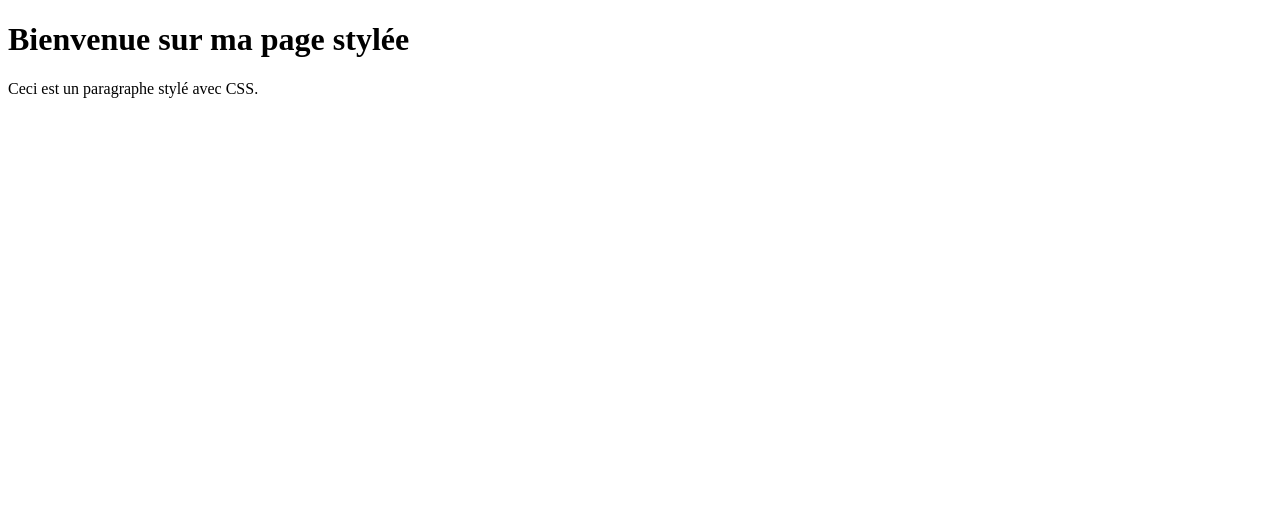
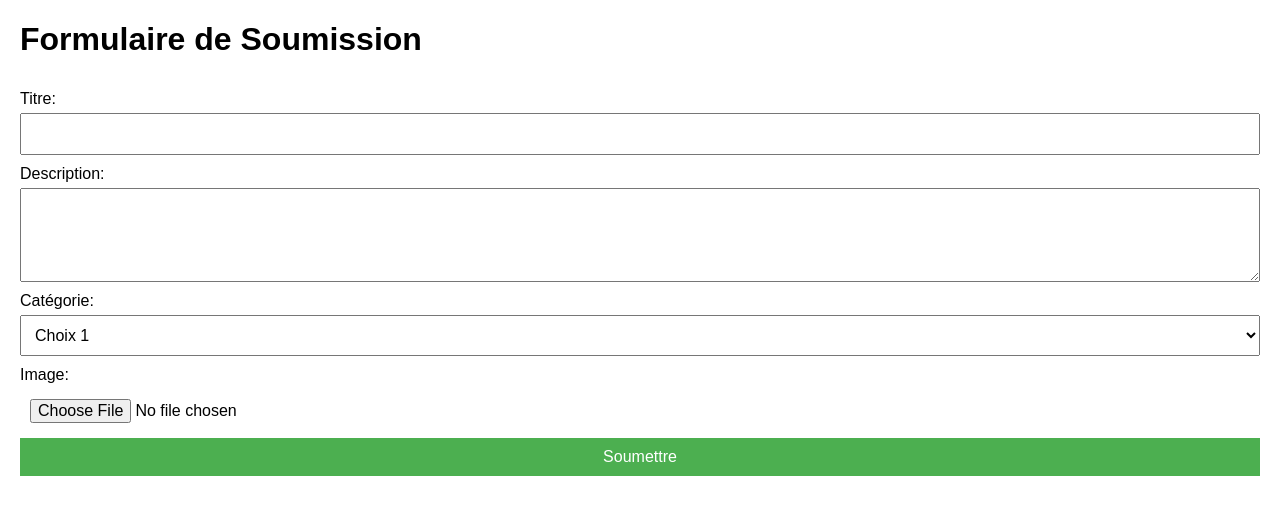
Before and after one commit to killianBosch/Issue-Reporting, a plain HTML site: page index.html in a window 1280 px wide. Drawn offline with Linux system fonts and the light colour scheme.

Commit message:
Update index.html

```diff
--- a/index.html
+++ b/index.html
@@ -2,15 +2,84 @@
 <html lang="fr">
 <head>
     <meta charset="UTF-8">
-    <title>Page avec CSS</title>
-    <link rel="stylesheet" href="styles.css">
+    <title>Formulaire de Soumission</title>
+    <meta name="viewport" content="width=device-width, initial-scale=1.0">
+    <style>
+        body {
+            font-family: Arial, sans-serif;
+            margin: 20px;
+        }
+        form {
+            display: flex;
+            flex-direction: column;
+        }
+        label {
+            margin-top: 10px;
+        }
+        input, textarea, select, button {
+            margin-top: 5px;
+            padding: 10px;
+            font-size: 16px;
+        }
+        button {
+            background-color: #4CAF50;
+            color: white;
+            border: none;
+            cursor: pointer;
+        }
+        button:hover {
+            background-color: #45a049;
+        }
+    </style>
+    <script type="text/javascript" src="https://cdn.emailjs.com/dist/email.min.js"></script>
+    <script type="text/javascript">
+        (function(){
+            emailjs.init("VOTRE_USER_ID"); // Remplacez VOTRE_USER_ID par votre user ID EmailJS
+        })();
+
+        function sendEmail(event) {
+            event.preventDefault();
+
+            const form = document.getElementById('submission-form');
+            const formData = new FormData(form);
+
+            const templateParams = {
+                title: formData.get('title'),
+                description: formData.get('description'),
+                category: formData.get('category'),
+                image_url: formData.get('image').name // Utilisation du nom de l'image pour le moment
+            };
+
+            emailjs.send('VOTRE_SERVICE_ID', 'VOTRE_TEMPLATE_ID', templateParams)
+                .then(function(response) {
+                    console.log('SUCCESS!', response.status, response.text);
+                    alert('Formulaire soumis avec succès!');
+                }, function(error) {
+                    console.log('FAILED...', error);
+                    alert('Échec de la soumission du formulaire.');
+                });
+        }
+    </script>
 </head>
 <body>
-    <header>
-        <h1>Bienvenue sur ma page stylée</h1>
-    </header>
-    <main>
-        <p>Ceci est un paragraphe stylé avec CSS.</p>
-    </main>
+    <h1>Formulaire de Soumission</h1>
+    <form id="submission-form" onsubmit="sendEmail(event)">
+        <label for="title">Titre:</label>
+        <input type="text" id="title" name="title" required>
+
+        <label for="description">Description:</label>
+        <textarea id="description" name="description" rows="4" required></textarea>
+
+        <label for="category">Catégorie:</label>
+        <select id="category" name="category" required>
+            <option value="choix1">Choix 1</option>
+            <option value="choix2">Choix 2</option>
+        </select>
+
+        <label for="image">Image:</label>
+        <input type="file" id="image" name="image" accept="image/*" required>
+
+        <button type="submit">Soumettre</button>
+    </form>
 </body>
 </html>
```
